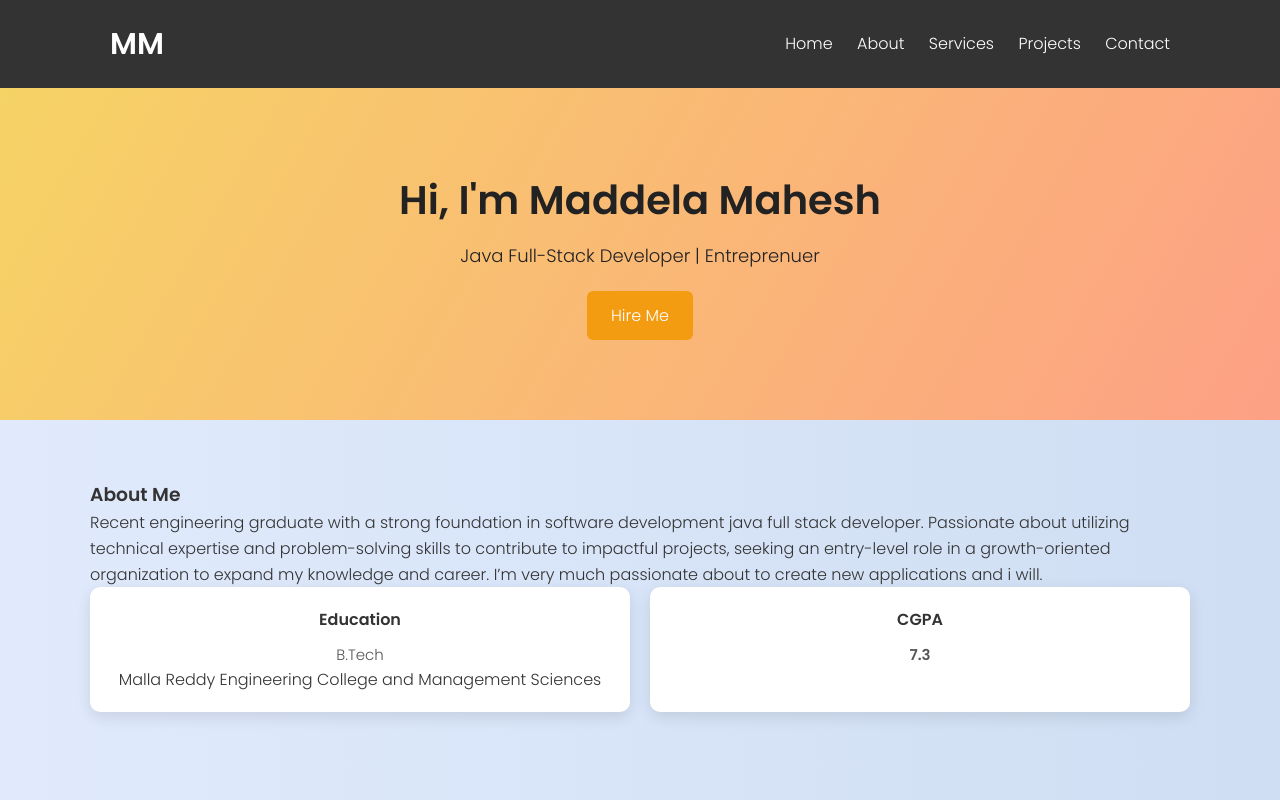
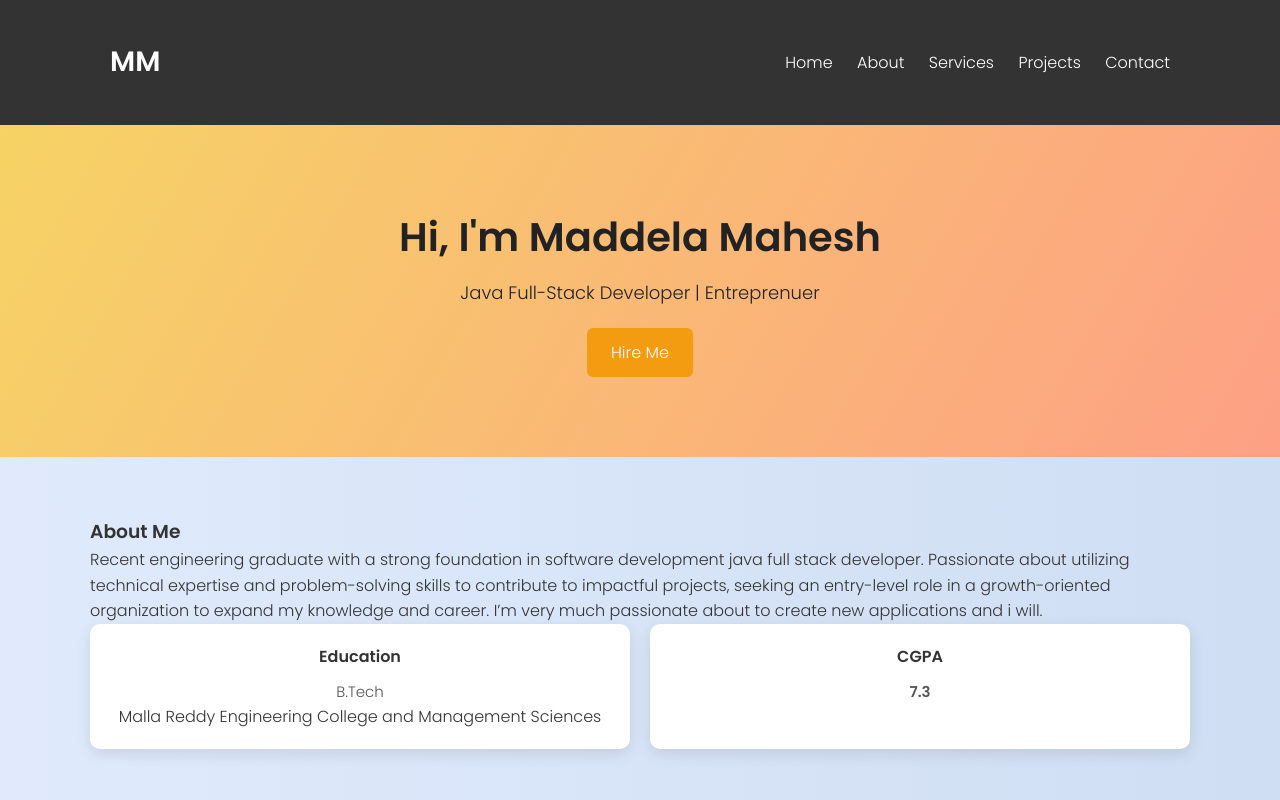
Before and after one commit to mahi11web/My-Portfolio, a plain HTML site: page index.html in a window 1280 px wide. Shown: the top 800 px of the page. Drawn offline with Linux system fonts and the light colour scheme.

Commit message:
Update style.css
some style allign is changed..

```diff
--- a/style.css
+++ b/style.css
@@ -24,28 +24,29 @@
     color: #fff;
     padding: 20px 0;
   }
+  /* Container for header navigation */
 .nav {
   display: flex;
   justify-content: space-between;
   align-items: center;
-    padding: 0 20px;
+  padding: 20px; /* Add padding as needed */
 }
 
 .logo {
-    font-size: 30px;
-    color: white;
+  font-size: 28px;
+  font-weight: bold;
+  color: #fff; /* or any color you want */
   margin: 0;
 }
 nav a {
   margin-left: 20px;
-    color: #fff;
   text-decoration: none;
+  color: #fff; /* Set this to match your theme */
   font-weight: 500;
 }
   nav a:hover {
     color: #c3892c;
   }
-
   .hero {
     background: linear-gradient(120deg, #f6d365 0%, #fda085 100%);
     color: #222;
```
Lines whose indentation alone changed are shown as unchanged.
